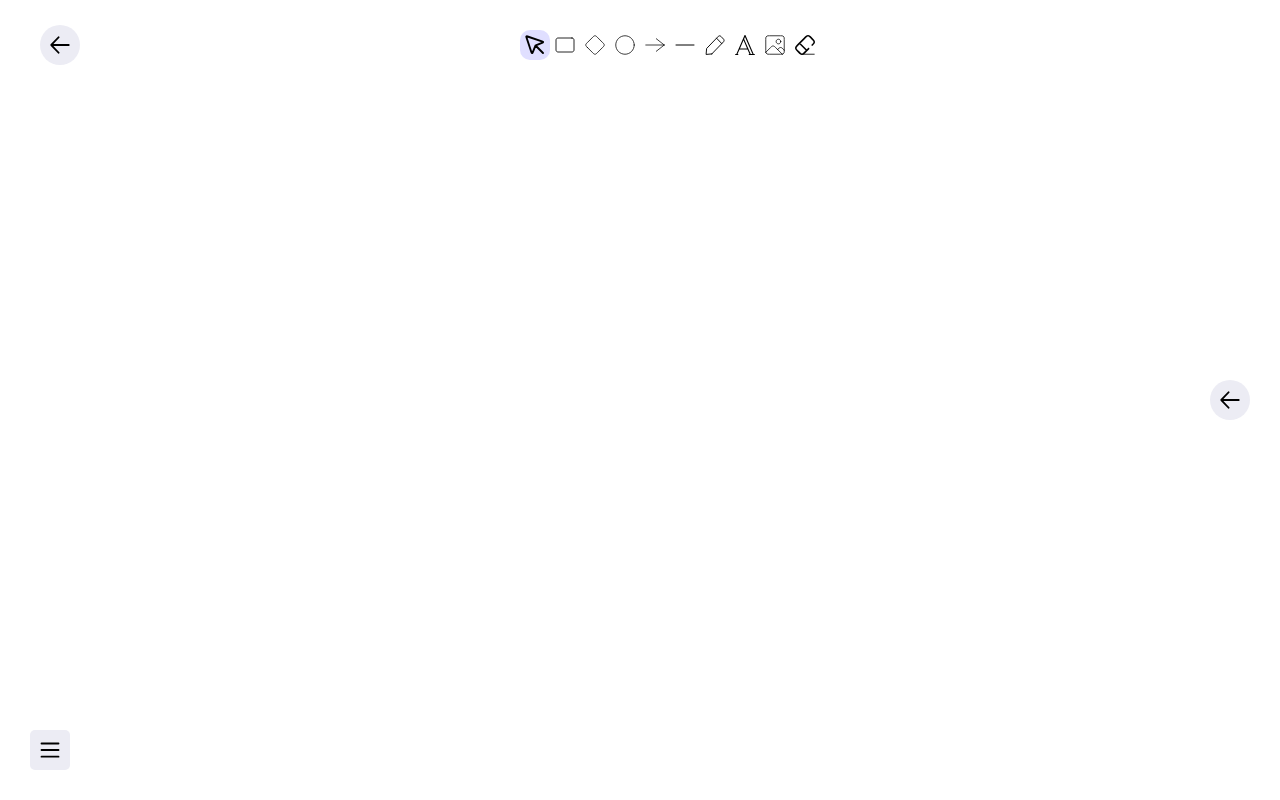
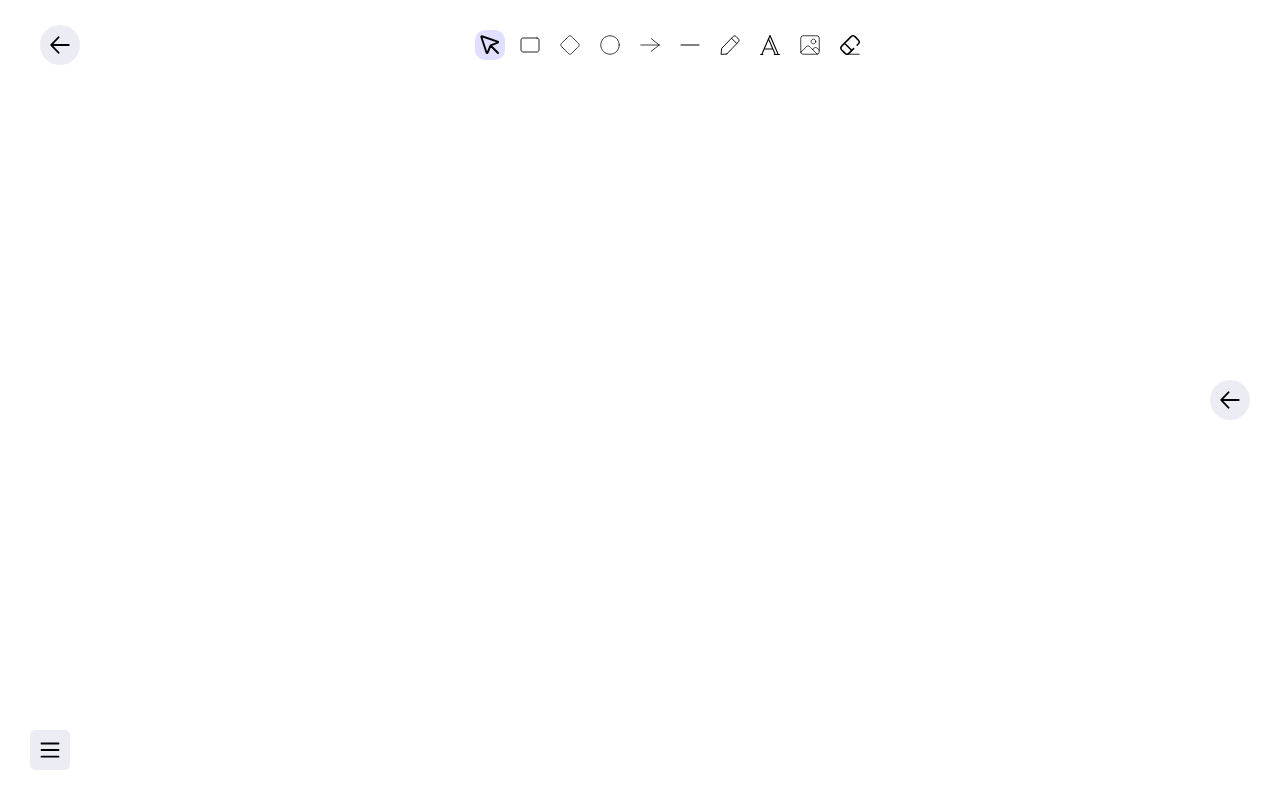
Before and after one commit to theWebCookie/e-board, a Next.js app in the folder frontend/: page /board in a window 1280 px wide. Shown: the top 800 px of the page. Built offline with nearby package versions, Linux system fonts and the light colour scheme.

Commit message:
style: adjust css

```diff
--- a/frontend/src/app/globals.css
+++ b/frontend/src/app/globals.css
@@ -74,3 +74,15 @@
     @apply bg-background text-foreground;
   }
 }
+
+* {
+  box-sizing: border-box;
+  padding: 0;
+  margin: 0;
+}
+
+html,
+body {
+  max-width: 100vw;
+  overflow: hidden;
+}
--- a/frontend/src/components/ToolPicker/Tool.css
+++ b/frontend/src/components/ToolPicker/Tool.css
@@ -8,6 +8,7 @@
   display: flex;
   align-items: center;
   justify-content: center;
+  margin: 0 5px;
 
   &:hover {
     background-color: #ececf4;
```
Lines whose indentation alone changed are shown as unchanged.
